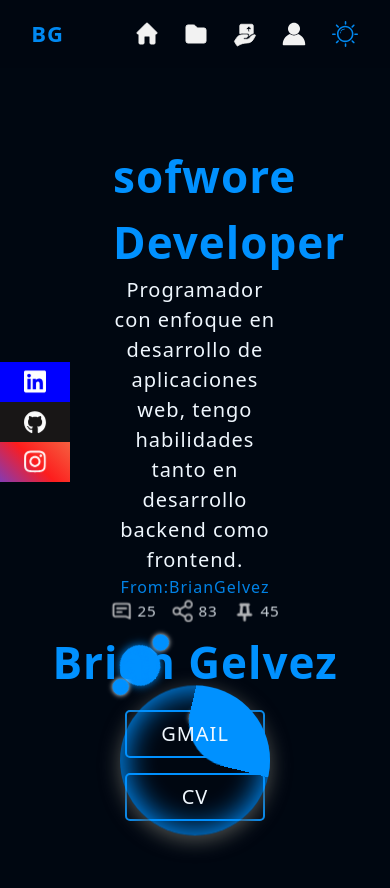
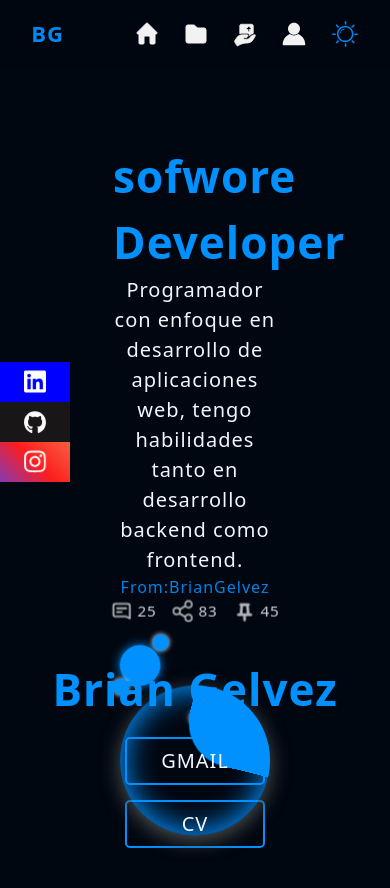
Before and after one commit to BrianGelvez/MiPortafolios-2.0, a React (Vite) app: page / in a window 390 px wide. Shown: the top 888 px of the page. Built offline with nearby package versions, Linux system fonts and the light colour scheme; what tailwindcss-animated would draw is missing.

Commit message:
update portafoliosssss

```diff
--- a/src/views/home/home.module.css
+++ b/src/views/home/home.module.css
@@ -48,6 +48,6 @@
     }
 
     .home .brian {
-        margin-top: 0;
+        margin-top: 8%;
     }
 }
```
